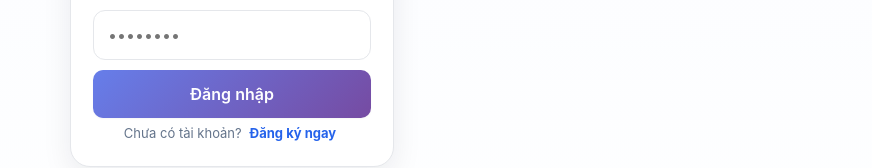
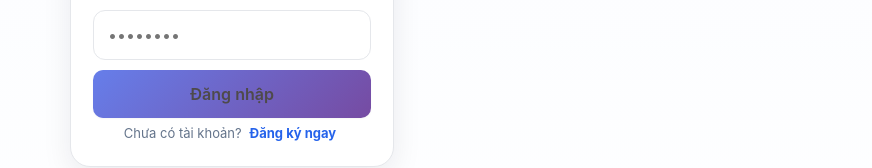
Before and after one commit to dau20061/tracnghiem, a React app in the folder frontend/: page /login in a window 1280 px wide. Shown: the part 413-581 px from the top of the page, without its empty margins (408-1280 px from the left). Built offline with nearby package versions, Linux system fonts and the light colour scheme; the HTML template or start-up script is replaced by a standard one.

Commit message:
update frontend

```diff
--- a/frontend/src/page/payment/paymentWaiting.css
+++ b/frontend/src/page/payment/paymentWaiting.css
@@ -296,7 +296,7 @@
 
 .btn-primary {
   background: linear-gradient(135deg, #3b82f6, #2563eb);
-  color: white;
+  color: rgb(255, 255, 255);
 }
 
 .btn-primary:hover {
--- a/frontend/src/page/verify-otp/verifyOTP.css
+++ b/frontend/src/page/verify-otp/verifyOTP.css
@@ -124,7 +124,7 @@
 
 .btn-primary {
   background: linear-gradient(135deg, #667eea 0%, #764ba2 100%);
-  color: white;
+  color: rgb(78, 74, 74);
 }
 
 .btn-primary:hover:not(:disabled) {
```
